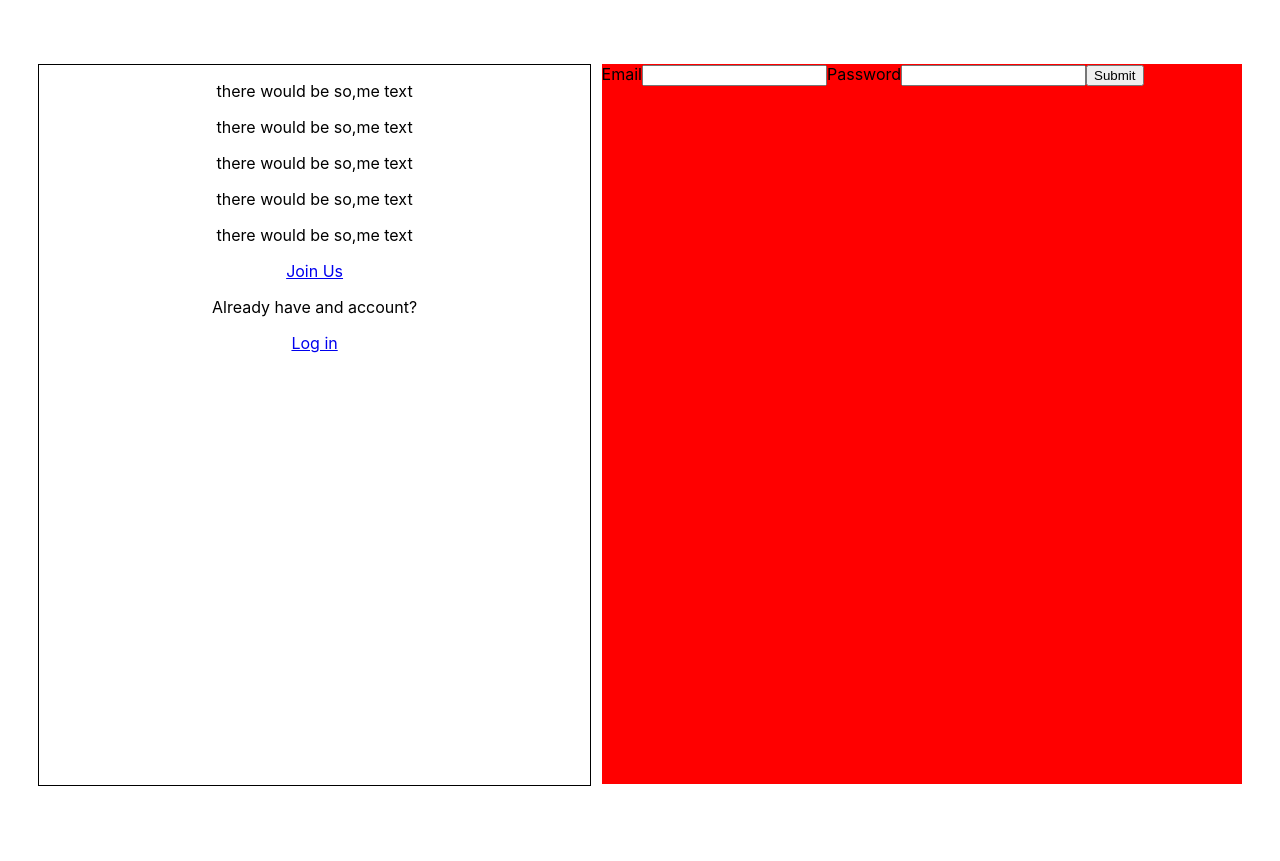
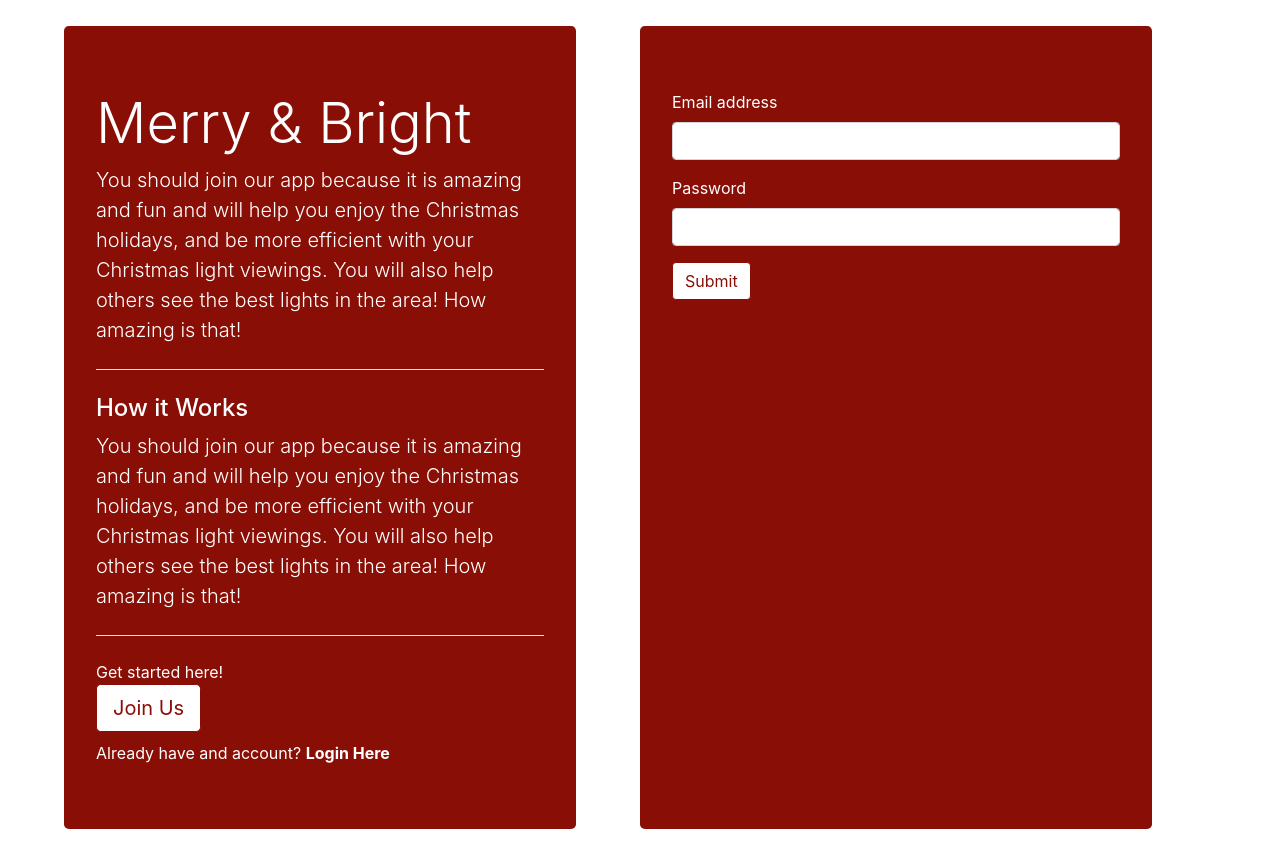
Before and after one commit to Rustam1993/Ironhack-Project3-Client-Side, a React (Create React App) app: page / in a window 1280 px wide. Before the commit the page ends 837 px from the top, so only its background shows below. Built offline with nearby package versions, Linux system fonts and the light colour scheme; no server answers.

Commit message:
bootstrap added, home page, signup, login, view properties, DONE

```diff
--- a/public/index.html
+++ b/public/index.html
@@ -5,36 +5,30 @@
     <link rel="shortcut icon" href="%PUBLIC_URL%/favicon.ico">
     <meta name="viewport" content="width=device-width, initial-scale=1, shrink-to-fit=no">
     <meta name="theme-color" content="#000000">
-    <!--
-      manifest.json provides metadata used when your web app is added to the
-      homescreen on Android. See https://developers.google.com/web/fundamentals/web-app-manifest/
-    -->
+
     <link rel="manifest" href="%PUBLIC_URL%/manifest.json">
-    <!--
-      Notice the use of %PUBLIC_URL% in the tags above.
-      It will be replaced with the URL of the `public` folder during the build.
-      Only files inside the `public` folder can be referenced from the HTML.
 
-      Unlike "/favicon.ico" or "favicon.ico", "%PUBLIC_URL%/favicon.ico" will
-      work correctly both with client-side routing and a non-root public URL.
-      Learn how to configure a non-root public URL by running `npm run build`.
-    -->
     <title>React App</title>
+
+<link rel="stylesheet" href="https://stackpath.bootstrapcdn.com/bootstrap/4.1.0/css/bootstrap.min.css"
+integrity="sha384-9gVQ4dYFwwWSjIDZnLEWnxCjeSWFphJiwGPXr1jddIhOegiu1FwO5qRGvFXOdJZ4"
+crossorigin="anonymous">
   </head>
   <body>
     <noscript>
-      You need to enable JavaScript to run this app.
+
     </noscript>
     <div id="root"></div>
-    <!--
-      This HTML file is a template.
-      If you open it directly in the browser, you will see an empty page.
+    <script src="https://code.jquery.com/jquery-3.3.1.slim.min.js"
+    integrity="sha384-q8i/X+965DzO0rT7abK41JStQIAqVgRVzpbzo5smXKp4YfRvH+8abtTE1Pi6jizo"
+    crossorigin="anonymous"></script>
 
-      You can add webfonts, meta tags, or analytics to this file.
-      The build step will place the bundled scripts into the <body> tag.
+    <script src="https://cdnjs.cloudflare.com/ajax/libs/popper.js/1.14.0/umd/popper.min.js"
+    integrity="sha384-cs/chFZiN24E4KMATLdqdvsezGxaGsi4hLGOzlXwp5UZB1LY//20VyM2taTB4QvJ"
+    crossorigin="anonymous"></script>
 
-      To begin the development, run `npm start` or `yarn start`.
-      To create a production bundle, use `npm run build` or `yarn build`.
-    -->
+    <script src="https://stackpath.bootstrapcdn.com/bootstrap/4.1.0/js/bootstrap.min.js"
+    integrity="sha384-uefMccjFJAIv6A+rW+L4AHf99KvxDjWSu1z9VI8SKNVmz4sk7buKt/6v9KI65qnm"
+    crossorigin="anonymous"></script>
   </body>
 </html>
--- a/src/App.css
+++ b/src/App.css
@@ -78,8 +78,6 @@
 }
 
 
-
-
 .joinUs-loginDiv{
   margin: 5vw 0 4vw 3vw;
   float: left;
@@ -94,7 +92,7 @@
   max-width: 50vw;
 
   float: right;
-  background: red;
+  background: #890e05;
   display: flex;
   flex-direction: column;
   margin : 5vw 3vw 4vw 0;
@@ -110,6 +108,7 @@
   border-right: 2px solid #890e05;
   border-left: 2px solid #890e05;
   border-bottom: 2px solid #890e05;
+  color: #890e05;
   margin-top: 0;
   margin-bottom: 3%;
 }
@@ -169,8 +168,8 @@
   border: none;
   font-size: 2vh;
   background-color: #213f21;
-  color: white;
-  border: 2px solid white;
+  color: #890e05;
+  border: 2px solid #890e05;
   border-radius: 5px;
   font-weight: bold;
   margin-left: 70%;
@@ -200,3 +199,62 @@
 
 
 }
+
+.extraStylesJumbo {
+  width: 40%;
+  margin-left: 5%;
+  margin-top: 2%;
+  background-color: #890e05;
+  color: white;
+}
+
+.extraStylesButton {
+  background-color: white;
+  color: #890e05;
+  border-color: #890e05;
+  margin-bottom: 2%;
+}
+
+.extraStyleHR {
+  background-color: white;
+}
+
+.homePageStyleP {
+  margin-bottom: 0;
+}
+
+.makeFlex {
+  display: flex;
+  flex-direction: row;
+}
+
+.linkClass {
+  color: white;
+  font-weight: bold;
+  font-size: 2vh;
+}
+
+.extraNavStyle {
+  background-color: #890e05;
+  color: white;
+}
+
+.whiteFont:link {
+  color: white;
+}
+
+.whiteFont:visited {
+  color: white;
+}
+
+.addedStyleCard {
+  width: 18rem;
+  margin-bottom: 1%;
+  margin-top: 1%;
+  border-color: #890e05;
+}
+
+.flexTheCards {
+  display: flex;
+  justify-content: space-evenly;
+}
--- a/src/Components/Main.js
+++ b/src/Components/Main.js
@@ -17,7 +17,6 @@ import CreateReview from './ReviewComponents/CreateReview';
 import EditReview from './ReviewComponents/EditReview';
 
 
-
 class Main extends Component{
     state = {
         loggedInUser : null,
@@ -28,13 +27,6 @@ class Main extends Component{
 
     service = new UserService();
 
-
-    // componentWillMount(){
-
-    //     this.showLoginForm();
-    //     this.showSignUpForm()
-
-    // }
 
     logInTheUser = (userToLogIn) => {
         this.setState({loggedInUser: userToLogIn})
@@ -93,29 +85,69 @@ render(){
 
 
     return(
-        <div>
+        <div className='lightBackground'>
 
 
             {this.state.loggedInUser ?
+
                 <div>
+                <nav class="navbar navbar-expand-lg extraNavStyle">
+                    <Link class="navbar-brand whiteFont" to = '/myprofile'>My Profile</Link>
+                    <button class="navbar-toggler" type="button" data-toggle="collapse" data-target="#navbarText" aria-controls="navbarText" aria-expanded="false" aria-label="Toggle navigation">
+                        <span class="navbar-toggler-icon"></span>
+                    </button>
+                    <Link class="navbar-brand whiteFont" to = '/all-properties'>Property Feed</Link>
+                    <button class="navbar-toggler" type="button" data-toggle="collapse" data-target="#navbarText" aria-controls="navbarText" aria-expanded="false" aria-label="Toggle navigation">
+                        <span class="navbar-toggler-icon"></span>
+                    </button>
+                    <div class="collapse navbar-collapse" id="navbarText">
+                        <ul class="navbar-nav mr-auto">
+                        <li class="nav-item active">
+                            <a class="nav-link" href="#"><span class="sr-only">(current)</span></a>
+                        </li>
+                        <li class="nav-item">
+                            <a class="nav-link" href="#"></a>
+                        </li>
+                        <li class="nav-item">
+                            <a class="nav-link" href="#"></a>
+                        </li>
+                        </ul>
+                        <span class="navbar-text">
+                        <Link className="whiteFont" onClick={this.logout} to="/">Log out</Link>
+                        </span>
+                    </div>
+                </nav>
+                </div>
 
-                <Link to = '/myprofile'>My profile</Link>
-                <Link onClick={this.logout} to="/"> Log out</Link>
+                 :
+            <div className="makeFlex">
+                <div className="jumbotron extraStylesJumbo">
+
+                    <h1 className="display-4">Merry & Bright</h1>
+                    <p className="lead">You should join our app because it is amazing and fun and will help you enjoy the Christmas holidays, and be more efficient with your Christmas light viewings. You will also help others see the best lights in the area! How amazing is that!</p>
+                    <hr className="my-4 extraStyleHR"/>
+                    <h4 className="display-6">How it Works</h4>
+                    <p className="lead">You should join our app because it is amazing and fun and will help you enjoy the Christmas holidays, and be more efficient with your Christmas light viewings. You will also help others see the best lights in the area! How amazing is that!</p>
+                    <hr className="my-4 extraStyleHR"/>
+                    <p className="homePageStyleP">Get started here!</p>
+                    <Link className="btn btn-primary btn-lg extraStylesButton" onClick = {this.showSignUpForm} to ='/'>Join Us </Link>
+                    <p className="homePageStyleP">Already have and account? <Link className="linkClass" onClick = {this.showLoginForm} to ='/'>Login Here</Link></p>
+
 
                 </div>
 
-                 :
-                <div className = "joinUs-loginDiv">
-                <p>there would be so,me text</p>
-                <p>there would be so,me text</p>
-                <p>there would be so,me text</p>
-                <p>there would be so,me text</p>
-                <p>there would be so,me text</p>
-                <Link onClick = {this.showSignUpForm}  to ='/'>Join Us </Link>
+                <div className="jumbotron extraStylesJumbo">
+                    {
+                        this.state.signUpForm
+                            ?
+                            <Route path = '/'   render = {(props) => <SignupForm  {...props}  logTheUserIntoAppComponent = {this.logInTheUser} />    } />
+                            :
+                            <Route path = '/'   render = {(props) => <LoginForm  {...props}  logTheUserIntoAppComponent = {this.logInTheUser} />    } />
 
-                <p>Already have and account?</p>
-                <Link onClick = {this.showLoginForm} to ='/'>Log in</Link>
+                    }
                 </div>
+
+            </div>
             }
 
             <Switch>
@@ -127,14 +159,6 @@ render(){
                 <Route path='/edit-property/:id' component = {EditProperty}/>
                 <Route path='/create-review/:id' component = {CreateReview}/>
                 <Route path='/edit-review/:id' component = {EditReview}/>
-                {
-                    this.state.signUpForm
-                        ?
-                        <Route path = '/'   render = {(props) => <SignupForm  {...props}  logTheUserIntoAppComponent = {this.logInTheUser} />    } />
-                        :
-                        <Route path = '/'   render = {(props) => <LoginForm  {...props}  logTheUserIntoAppComponent = {this.logInTheUser} />    } />
-
-                }
 
                 <Route path = '/see-all-users' component  = {ListOfAllUsers} />
                 <Route path = '/user/:id' component = {SingleUser} />
--- a/src/Components/UserComp/LoginForm.js
+++ b/src/Components/UserComp/LoginForm.js
@@ -41,16 +41,17 @@ handleFormSubmit =(e) =>{
     render(){
 
         return(
-            <div className="login-signup-form" >
+            <div>
                 <form onSubmit = {this.handleFormSubmit}>
-
-                    <label>Email</label>
-                    <input  type="text"  name = "emailInput"        value={this.state.emailInput}    onChange = { e => this.handleChange(e)}  />
-
-                    <label>Password</label>
-                    <input  type="password"  name = "passwordInput" value={this.state.passwordInput} onChange = { e => this.handleChange(e)}   />
-
-                    <input type = "submit" />
+                    <div class="form-group">
+                        <label>Email address</label>
+                        <input type="text" class="form-control" id="exampleInputEmail1" aria-describedby="emailHelp" name = "emailInput" value={this.state.emailInput} onChange = { e => this.handleChange(e)}/>
+                    </div>
+                    <div class="form-group">
+                        <label>Password</label>
+                        <input type="password" class="form-control" id="exampleInputPassword1" name = "passwordInput" value={this.state.passwordInput} onChange = { e => this.handleChange(e)}/>
+                    </div>
+                    <input className="btn btn-primary extraStylesButton" type="submit" />
                 </form>
             </div>
         )
--- a/src/Components/UserComp/SignupForm.js
+++ b/src/Components/UserComp/SignupForm.js
@@ -51,16 +51,26 @@ class SignupForm extends Component{
 
         return(
 
-        <div className ="login-signup-form">
-            <form onSubmit={this.handleFormSubmit}>
-              <input name = "fullnameInput" onChange = {e => this.handleChange(e)} value = {this.state.fullnameInput} type="text"         placeholder="Full name" />
-              <input name = "emailInput"    onChange = {e => this.handleChange(e)} value = {this.state.emailInput} type="email"           placeholder="email" />
-              <input name = "passwordInput" onChange = {e => this.handleChange(e)} value = {this.state.passwordInput} type="password"     placeholder="password" />
-              <input name = "zipcodeInput"  onChange = {e => this.handleChange(e)} value = {this.state.zipcodeInput} type="text"          placeholder="Your zipcode" />
-              <input name = "fileInput"     onChange = {e => this.handleFileChange(e)}  type ="file" />
-              <input type = "submit" />
-            </form>
-        </div>
+            <div>
+                <form onSubmit={this.handleFormSubmit}>
+                    <div class="form-group">
+                        <input name="fullnameInput" onChange={e => this.handleChange(e)} value = {this.state.fullnameInput} type="text" placeholder="Full name" class="form-control" id="exampleInputEmail1" aria-describedby="emailHelp" />
+                    </div>
+                    <div class="form-group">
+                        <input name = "emailInput" onChange = {e => this.handleChange(e)} value = {this.state.emailInput} type="email" placeholder="email" class="form-control" id="exampleInputEmail1" aria-describedby="emailHelp" />
+                    </div>
+                    <div class="form-group">
+                        <input name = "passwordInput" onChange = {e => this.handleChange(e)} value = {this.state.passwordInput} type="password" placeholder="password" class="form-control" id="exampleInputEmail1" aria-describedby="emailHelp" />
+                    </div>
+                    <div class="form-group">
+                        <input nname = "zipcodeInput" onChange = {e => this.handleChange(e)} value = {this.state.zipcodeInput} type="text" placeholder="Your zipcode" class="form-control" id="exampleInputEmail1" aria-describedby="emailHelp" />
+                    </div>
+                    <div class="form-group">
+                        <input name = "fileInput" onChange = {e => this.handleFileChange(e)} type ="file" class="form-control" id="exampleInputEmail1" aria-describedby="emailHelp" />
+                    </div>
+                    <input className="btn btn-primary extraStylesButton "type="submit" />
+                </form>
+            </div>
 
         )
     }
```
Also changed, not shown: src/Components/PropertyComp/PropertyDetail.js (+17 -28 lines), src/Components/PropertyComp/ViewProperties.js (+11 -20 lines), src/lights.png (added).
